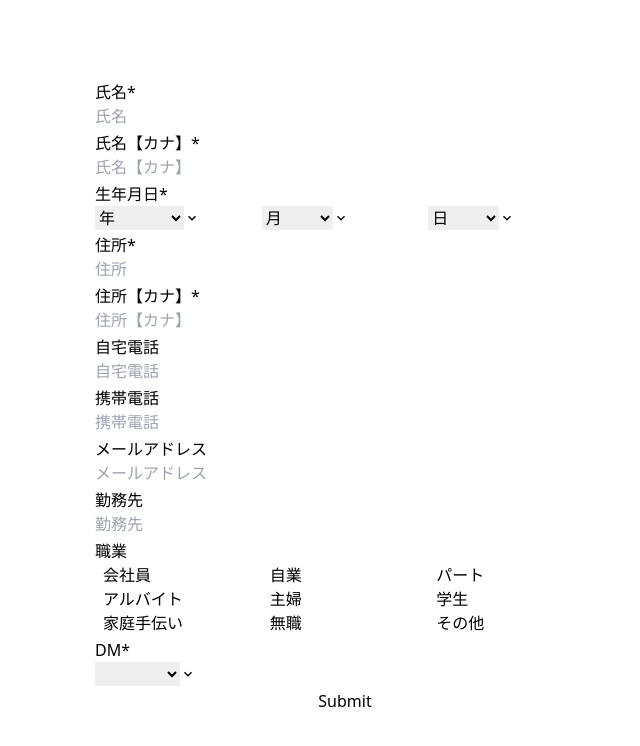
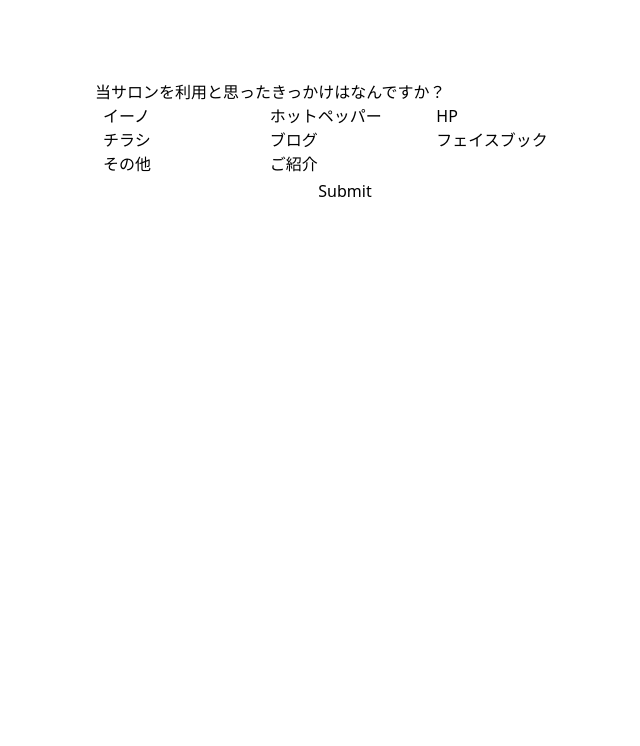
Before and after one commit to dglav/Le-Train-Blue-Questionnaire, a Gatsby site: page / in a window 1280 px wide. Shown: the whole page, without its empty margins (295-935 px from the left). Built offline with nearby package versions, Linux system fonts and the light colour scheme; Gatsby itself is replaced by a stand-in of ours.

Commit message:
feat: added second page and motivation questionaire

```diff
--- /dev/null
+++ b/src/components/molecules/ReasonForUsingField.js
@@ -0,0 +1,93 @@
+import React from "react";
+import { Input, RadioGroup, Radio, Grid, GridItem } from "@chakra-ui/react";
+import {
+  FormControl,
+  FormLabel,
+  FormErrorMessage
+} from "@chakra-ui/form-control";
+import { Field } from "formik";
+
+const ReasonForUsingField = () => {
+  return (
+    <>
+      <Field name="reasonForUsingThisSalon">
+        {({ field, form }) => (
+          <FormControl
+            isInvalid={
+              form.errors.reasonForUsingThisSalon &&
+              form.touched.reasonForUsingThisSalon
+            }
+          >
+            <FormLabel htmlFor="reasonForUsingThisSalon">
+              当サロンを利用と思ったきっかけはなんですか？
+            </FormLabel>
+            <RadioGroup
+              onChange={value => {
+                form.setFieldValue(field.name, value);
+                const shouldResetIntroducedBy = field.value !== "ご紹介";
+                if (shouldResetIntroducedBy)
+                  form.setFieldValue("introducedBy", "");
+              }}
+              value={field.value}
+            >
+              <Grid
+                templateRows="repeat(3, 1fr)"
+                templateColumns="repeat(3, 1fr)"
+              >
+                <GridItem rowSpan={1} colSpan={1}>
+                  <Radio value="イーノ">イーノ</Radio>
+                </GridItem>
+                <GridItem rowSpan={1} colSpan={1}>
+                  <Radio value="ホットペッパー">ホットペッパー</Radio>
+                </GridItem>
+                <GridItem rowSpan={1} colSpan={1}>
+                  <Radio value="HP">HP</Radio>
+                </GridItem>
+                <GridItem rowSpan={1} colSpan={1}>
+                  <Radio value="チラシ">チラシ</Radio>
+                </GridItem>
+                <GridItem rowSpan={1} colSpan={1}>
+                  <Radio value="ブログ">ブログ</Radio>
+                </GridItem>
+                <GridItem rowSpan={1} colSpan={1}>
+                  <Radio value="フェイスブック">フェイスブック</Radio>
+                </GridItem>
+                <GridItem rowSpan={1} colSpan={1}>
+                  <Radio value="その他">その他</Radio>
+                </GridItem>
+                <GridItem rowSpan={1} colSpan={1}>
+                  <Radio value="ご紹介">ご紹介</Radio>
+                </GridItem>
+              </Grid>
+            </RadioGroup>
+            <FormErrorMessage>
+              {form.errors.reasonForUsingThisSalon}
+            </FormErrorMessage>
+          </FormControl>
+        )}
+      </Field>
+      <Field name="introducedBy">
+        {({ field, form }) => {
+          const isIntroducedByFieldVisible =
+            form.getFieldProps("reasonForUsingThisSalon").value === "ご紹介";
+          return (
+            isIntroducedByFieldVisible && (
+              <FormControl
+                isInvalid={
+                  form.errors.contactMethodOther &&
+                  form.touched.contactMethodOther
+                }
+              >
+                <FormLabel htmlFor="introducedBy"></FormLabel>
+                <Input {...field} id="introducedBy" placeholder="ご紹介" />
+                <FormErrorMessage>{form.errors.introducedBy}</FormErrorMessage>
+              </FormControl>
+            )
+          );
+        }}
+      </Field>
+    </>
+  );
+};
+
+export default ReasonForUsingField;
--- a/src/pages/index.js
+++ b/src/pages/index.js
@@ -29,7 +29,7 @@ const IndexPage = () => {
 
   return (
     <>
-      {pageNumber === 1 && (
+      {pageNumber === 0 && (
         <PersonalInfoPage
           onSubmit={data => {
             console.log(data);
@@ -38,7 +38,14 @@ const IndexPage = () => {
           }}
         />
       )}
-      {pageNumber === 2 && <QuestionnairePage1 />}
+      {pageNumber === 1 && (
+        <QuestionnairePage1
+          onSubmit={data => {
+            console.log(data);
+            setValues({ page1: data });
+          }}
+        />
+      )}
     </>
   );
 };
--- a/src/pages/personalinfo.js
+++ b/src/pages/personalinfo.js
@@ -33,7 +33,6 @@ function PersonalInfoForm({ onSubmit }) {
           }}
           onSubmit={(values, actions) => {
             setTimeout(() => {
-              alert(JSON.stringify(values, null, 2));
               actions.setSubmitting(false);
               onSubmit(values);
             }, 1000);
--- a/src/pages/questionnaire/page1.js
+++ b/src/pages/questionnaire/page1.js
@@ -1,11 +1,60 @@
 import React from "react";
+import { Button, Center, Stack } from "@chakra-ui/react";
+import { Formik, Form } from "formik";
 import Header from "../../components/organisms/Header";
+import ReasonForUsingField from "../../components/molecules/ReasonForUsingField";
 
-function PersonalInfoForm() {
+function PersonalInfoForm({ onSubmit }) {
   return (
     <>
       <Header />
-      Welcome to page 1
+      <Center m="8">
+        <Formik
+          initialValues={{
+            reasonForUsingThisSalon: "",
+            reasonForUsingThisSalonCustom: "",
+            hairRemoval: {
+              hasExperience: "",
+              hasTrialExperience: "",
+              trialExperienceSalonName: "",
+              method: "",
+              location: "",
+              timePeriod: {
+                start: "",
+                finish: "",
+                count: ""
+              },
+              currentSituation: "",
+              cost: "",
+              impression: ""
+            }
+          }}
+          onSubmit={(values, actions) => {
+            setTimeout(() => {
+              alert(JSON.stringify(values, null, 2));
+              actions.setSubmitting(false);
+              onSubmit(values);
+            }, 1000);
+          }}
+        >
+          {props => (
+            <Form onSubmit={props.handleSubmit}>
+              <Stack spacing="3" w="500px">
+                <ReasonForUsingField />
+
+                <Button
+                  mt={4}
+                  colorScheme="blue"
+                  isLoading={props.isSubmitting}
+                  type="submit"
+                >
+                  Submit
+                </Button>
+              </Stack>
+            </Form>
+          )}
+        </Formik>
+      </Center>
     </>
   );
 }
```
